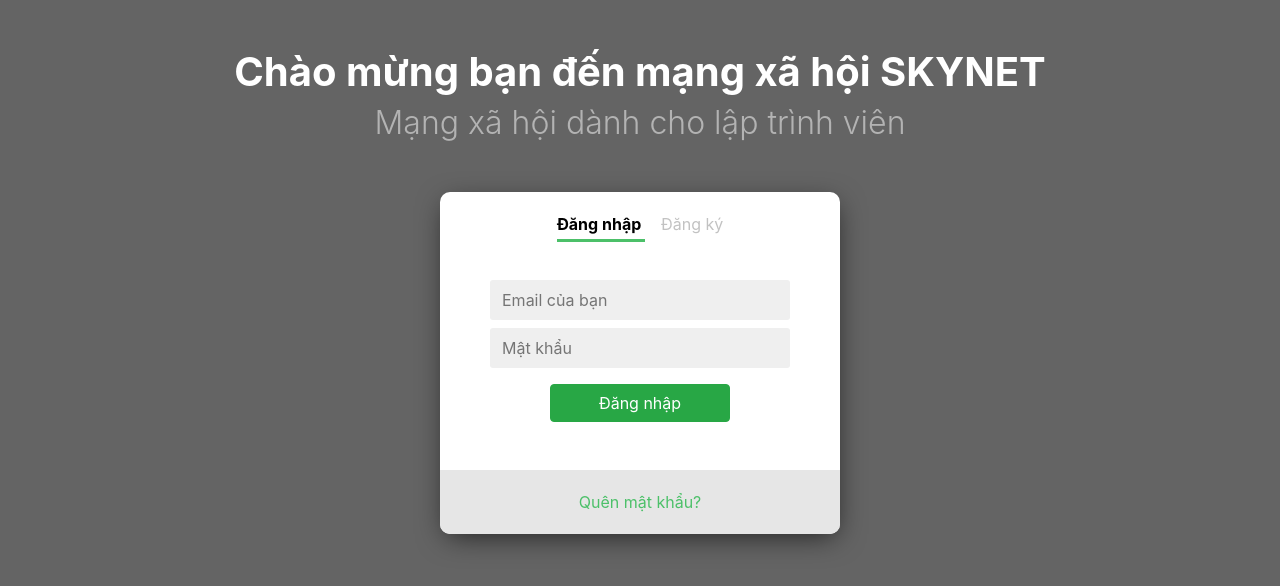
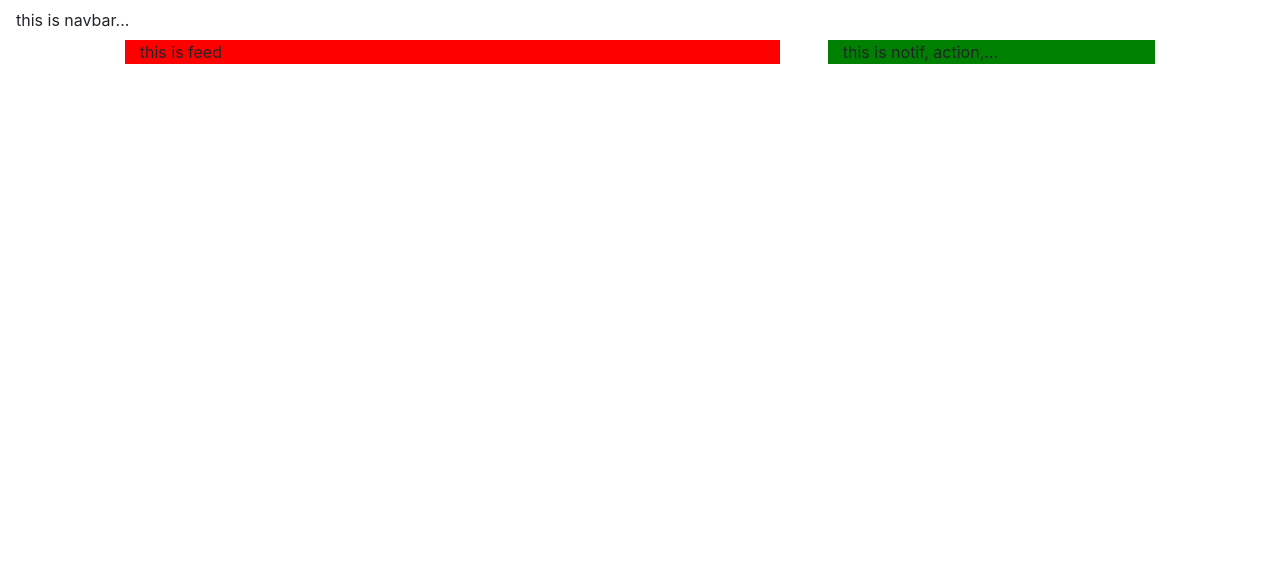
Before and after one commit to TruongTrongThanh/social-network-skynet, a Vue app: page / in a window 1280 px wide. Shown: the top 586 px of the page. Built offline with nearby package versions, Linux system fonts and the light colour scheme; the HTML template or start-up script is replaced by a standard one.

Commit message:
Update form & home UI

```diff
--- a/public/index.html
+++ b/public/index.html
@@ -7,7 +7,7 @@
     <link rel="icon" href="<%= BASE_URL %>favicon.ico">
     <title>Skynet - Social Network</title>
   </head>
-  <body style="background-color: rgb(100, 100, 100);">
+  <body>
     <noscript>
       <strong>We're sorry but social-network doesn't work properly without JavaScript enabled. Please enable it to continue.</strong>
     </noscript>
--- a/src/components/EntryForm.vue
+++ b/src/components/EntryForm.vue
@@ -4,7 +4,8 @@
       <span
         @click="mode = 0"
         :class="{ selected: mode === 0 }"
-        class="switch-btn mr-3 clickable">
+        class="switch-btn mr-3 clickable"
+      >
         Đăng nhập
       </span>
       <span
@@ -17,7 +18,11 @@
     </div>
     <login-form v-if="mode === 0"/>
     <register-form v-if="mode === 1"/>
-    <div class="forgot-pass clickable">
+    <forget-form v-if="mode === 2"/>
+    <div
+      class="forgot-pass clickable"
+      @click="mode = 2"
+    >
       Quên mật khẩu?
     </div>
   </div>
@@ -27,11 +32,13 @@
 import { Vue, Component } from 'vue-property-decorator'
 import LoginForm from '@/components/LoginForm.vue'
 import RegisterForm from '@/components/RegisterForm.vue'
+import ForgetForm from '@/components/ForgetForm.vue'
 
 @Component({
   components: {
     LoginForm,
-    RegisterForm
+    RegisterForm,
+    ForgetForm
   }
 })
 export default class EntryForm extends Vue {
--- /dev/null
+++ b/src/components/ForgetForm.vue
@@ -0,0 +1,16 @@
+<template>
+  <div class="forget-form">
+    <input class="mt-4 mb-3" type="text" placeholder="Email của bạn">
+    <button class="btn btn-success mb-5">Reset mật khẩu</button>
+  </div>
+</template>
+
+<script lang="ts">
+import { Vue, Component } from 'vue-property-decorator'
+
+@Component
+export default class ForgetForm extends Vue {}
+</script>
+
+<style scoped lang="scss">
+</style>
--- a/src/components/LoginForm.vue
+++ b/src/components/LoginForm.vue
@@ -1,7 +1,7 @@
 <template>
   <div class="login-form">
     <input class="mt-4 mb-2" type="text" placeholder="Email của bạn">
-    <input class="mb-3" type="text" placeholder="Mật khẩu">
+    <input class="mb-3" type="password" placeholder="Mật khẩu">
     <button class="btn btn-success mb-5">Đăng nhập</button>
   </div>
 </template>
--- /dev/null
+++ b/src/components/Navbar.vue
@@ -0,0 +1,15 @@
+<template>
+  <div class="navbar">
+    this is navbar...
+  </div>
+</template>
+
+<script lang="ts">
+import { Vue, Component } from 'vue-property-decorator'
+
+@Component
+export default class Navbar extends Vue {}
+</script>
+
+<style scoped lang="scss">
+</style>
--- a/src/components/RegisterForm.vue
+++ b/src/components/RegisterForm.vue
@@ -1,8 +1,8 @@
 <template>
   <div class="register-form">
     <input class="mt-4 mb-2" type="text" placeholder="Email của bạn">
-    <input class="mb-2" type="text" placeholder="Mật khẩu">
-    <input class="mb-3" type="text" placeholder="Xác nhận mật khẩu">
+    <input class="mb-2" type="password" placeholder="Mật khẩu">
+    <input class="mb-3" type="password" placeholder="Xác nhận mật khẩu">
     <button class="btn btn-success mb-5">Đăng ký</button>
   </div>
 </template>
--- a/src/router.ts
+++ b/src/router.ts
@@ -9,6 +9,11 @@ export default new Router({
   routes: [
     {
       path: '/',
+      name: 'home',
+      component: () => import('./views/Home.vue')
+    },
+    {
+      path: '/entry',
       name: 'entry',
       component: () => import('./views/Entry.vue')
     }
--- a/src/views/Entry.vue
+++ b/src/views/Entry.vue
@@ -15,7 +15,11 @@ import EntryForm from '@/components/EntryForm.vue'
     EntryForm
   }
 })
-export default class Entry extends Vue {}
+export default class Entry extends Vue {
+  mounted() {
+    document.body.style.backgroundColor = 'gray'
+  }
+}
 </script>
 
 <style scoped lang="scss">
--- a/src/views/Home.vue
+++ b/src/views/Home.vue
@@ -1,18 +1,32 @@
 <template>
   <div class="home">
-    <img alt="Vue logo" src="../assets/logo.png">
-    <HelloWorld msg="Welcome to Your Vue.js + TypeScript App"/>
+    <navbar/>
+    <div class="row justify-content-center">
+      <div class="feed col-md-6 mr-5">this is feed</div>
+      <div class="other col-md-3">this is notif, action,...</div>
+    </div>
   </div>
 </template>
 
 <script lang="ts">
-import { Component, Vue } from 'vue-property-decorator'
-import HelloWorld from '@/components/HelloWorld.vue' // @ is an alias to /src
+import { Vue, Component } from 'vue-property-decorator'
+import Navbar from '@/components/Navbar.vue'
 
 @Component({
   components: {
-    HelloWorld
+    Navbar
   }
 })
 export default class Home extends Vue {}
 </script>
+
+<style scoped lang="scss">
+.home {
+  .feed {
+    background-color: red;
+  }
+  .other {
+    background-color: green;
+  }
+}
+</style>
```
